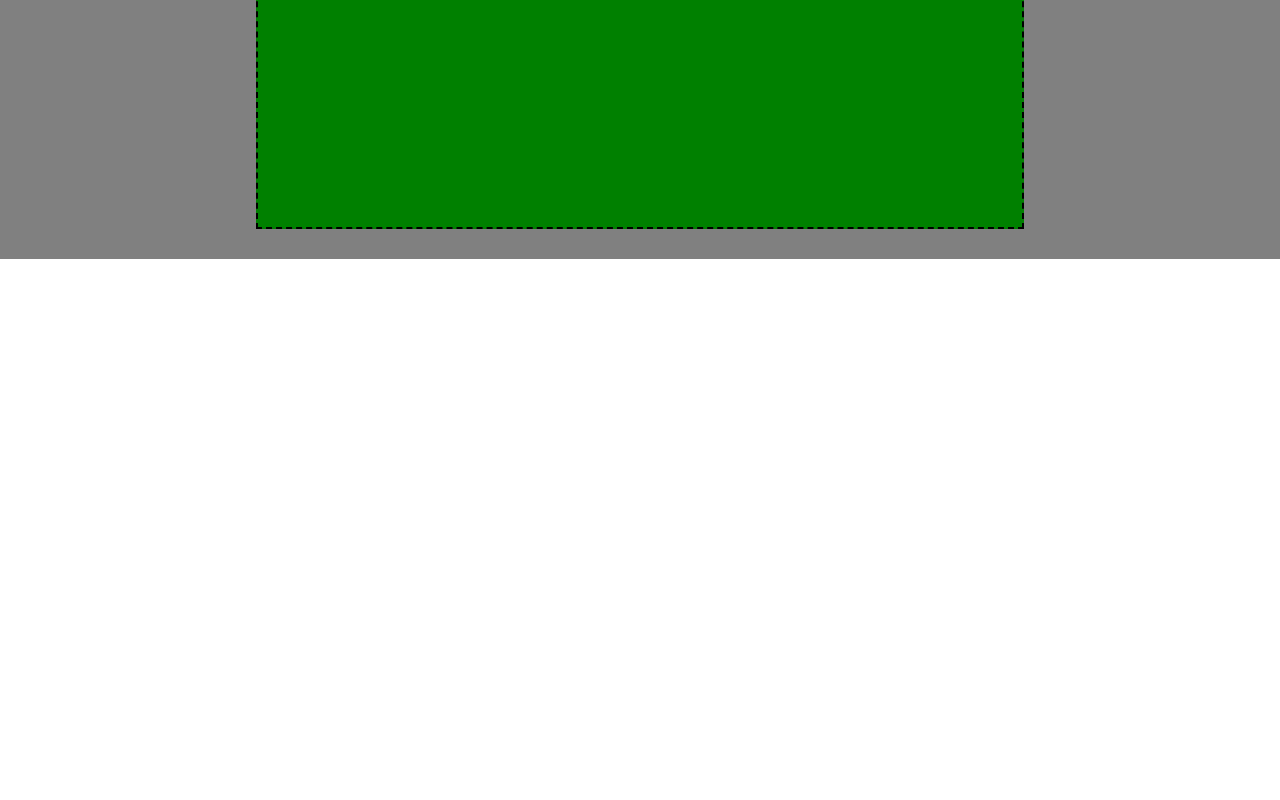
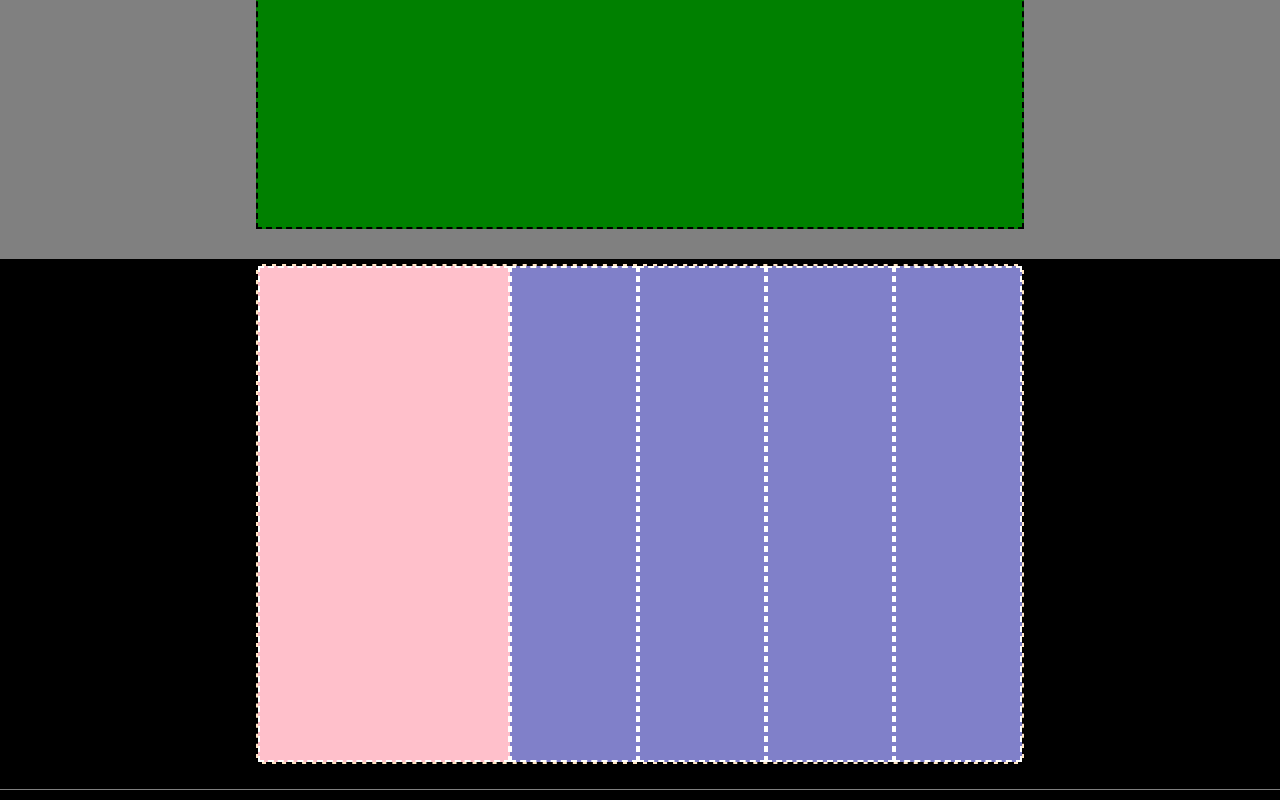
Before and after one commit to VeronicaFontana/htmlcss-struttura-discord, a plain HTML site: page index.html in a window 1280 px wide. Shown: the part 2091-2891 px from the top of the page. Before the commit the page ends 2350 px from the top, so only its background shows below. Drawn offline with Linux system fonts and the light colour scheme.

Commit message:
[ADD] Footer first section

```diff
--- a/css/style.css
+++ b/css/style.css
@@ -80,3 +80,35 @@
   height: 500px;
   width: 100%;
 }
+
+/* FOOTER */
+.info-block, .fondo{
+  background-color: black;
+  padding: 5px 20%;
+  display: flex;
+}
+
+.info-block{
+  border-bottom: 1px solid grey;
+}
+
+.column-box{
+  background-color: bisque;
+  height: 500px;
+  width: 100%;
+  border: 2px dashed black;
+  display: flex;
+  margin-bottom: 20px;
+}
+
+.social{
+  background-color: pink;
+  border: 2px dashed rgb(255, 255, 255);
+  flex-grow: 2;
+}
+
+.elenco{
+  background-color: rgb(128, 128, 201);
+  border: 2px dashed rgb(255, 255, 255);
+  flex-grow: 1;
+}
--- a/index.html
+++ b/index.html
@@ -54,20 +54,25 @@
 
       <section class="main-bottom-block">
         <div class="bottom-box">
-
         </div>
       </section>
-
-
   </main>
   <!-- /MAIN -->
 
   <!-- FOOTER -->
   <footer>
-    <section class="colonne">
-      <div class=""></div>
+    <section class="info-block">
+      <div class="column-box">
+        <div class="social"></div>
+        <div class="elenco"></div>
+        <div class="elenco"></div>
+        <div class="elenco"></div>
+        <div class="elenco"></div>
+      </div>
     </section>
+
     <section class="fondo"></section>
+
   </footer>
   <!-- /FOOTER -->
 </body>
```
